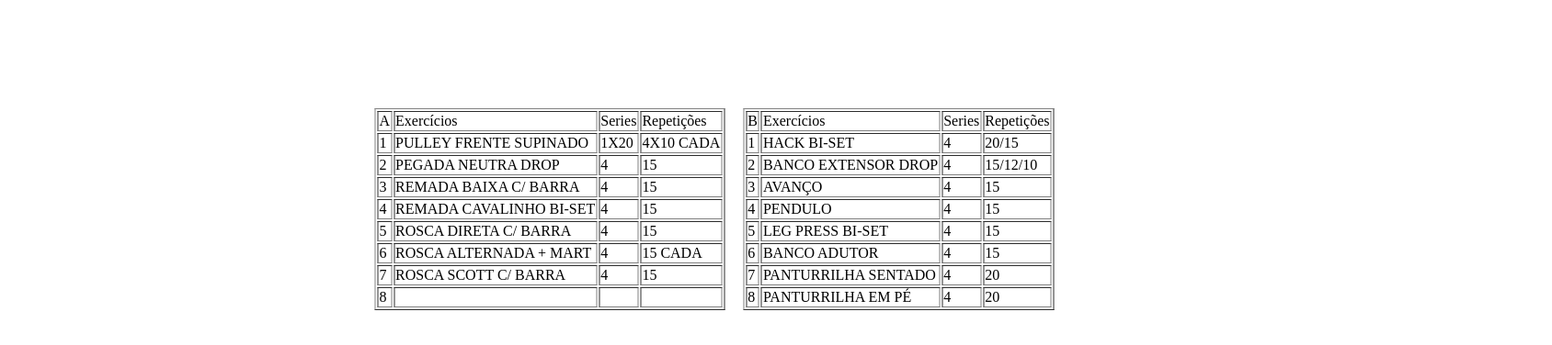
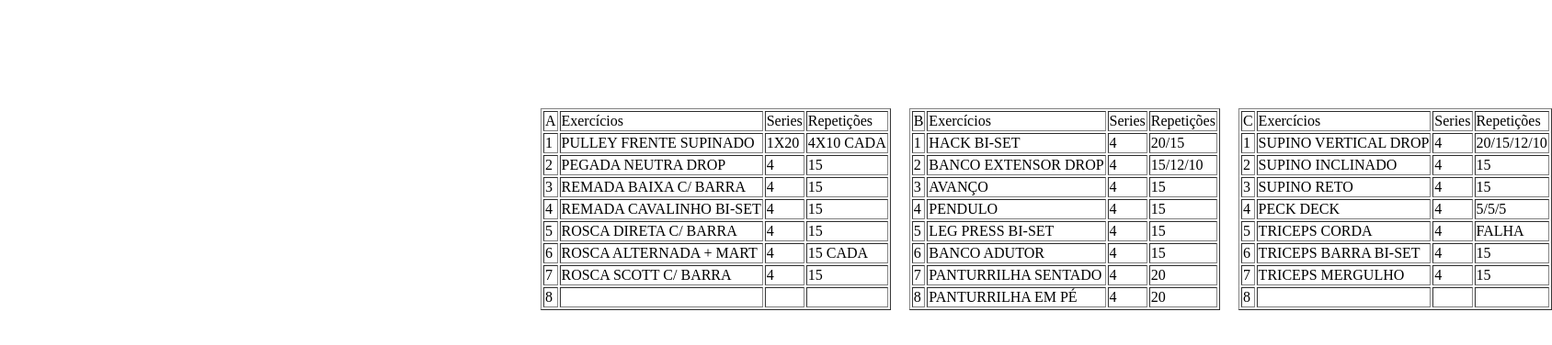
Before and after one commit to luanboaventura/mvp_prototipo_treinos, a plain HTML site: page index.html in a window 1280 px wide. Shown: the whole page at 92% size, 1688 px wide, since content can reach past the window. Drawn offline with Linux system fonts and the light colour scheme.

Commit message:
v2
index

```diff
--- a/treinos.html
+++ b/index.html
@@ -122,5 +122,62 @@
             <td>20</td>
         </tr>
         </table>
+
+        <table border="1">
+            <tr>
+                <td>C</td>
+                <td>Exercícios</td>
+                <td>Series</td>
+                <td>Repetições</td>
+            </tr>
+            <tr>
+                <td>1</td>
+                <td>SUPINO VERTICAL DROP</td>
+                <td>4</td>
+                <td>20/15/12/10</td>
+            </tr>
+            <tr>
+                <td>2</td>
+                <td>SUPINO INCLINADO</td>
+                <td>4</td>
+                <td>15</td>
+            </tr>
+            <tr>
+                <td>3</td>
+                <td>SUPINO RETO</td>
+                <td>4</td>
+                <td>15</td>
+            </tr>
+            <tr>
+                <td>4</td>
+                <td>PECK DECK</td>
+                <td>4</td>
+                <td>5/5/5</td>
+            </tr>
+            <tr>
+                <td>5</td>
+                <td>TRICEPS CORDA</td>
+                <td>4</td>
+                <td>FALHA</td>
+            </tr>
+            <tr>
+                <td>6</td>
+                <td>TRICEPS BARRA BI-SET</td>
+                <td>4</td>
+                <td>15</td>
+            </tr>
+            <tr>
+                <td>7</td>
+                <td>TRICEPS MERGULHO</td>
+                <td>4</td>
+                <td>15</td>
+            </tr>
+            <tr>
+                <td>8</td>
+                <td></td>
+                <td></td>
+                <td></td>
+            </tr>
+            </table>
 </body>
 </html>
```
